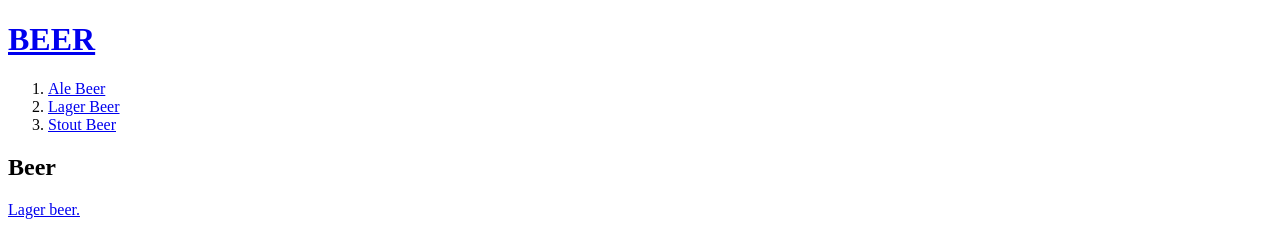
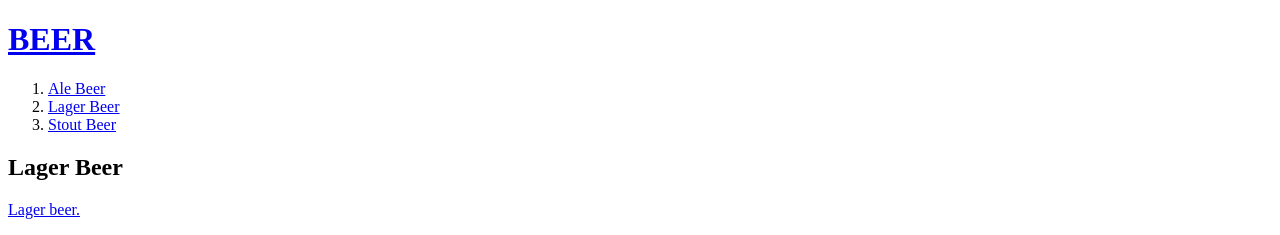
Before and after one commit to globalbmcho/The-kind-of-beers, a plain HTML site: page 2.html in a window 1280 px wide. Shown: the top 235 px of the page. Drawn offline with Linux system fonts and the light colour scheme.

Commit message:
Update 2.html

```diff
--- a/2.html
+++ b/2.html
@@ -11,7 +11,7 @@
 <li><a href="2.html">Lager Beer</a></li>
 <li><a href="3.html">Stout Beer</a></li>
 </ol>
-<h2>Beer</h2>
+<h2>Lager Beer</h2>
 <p><a href="https://en.wikipedia.org/wiki/Lager"target="_blank">Lager beer. </a></p>
 <p>
   Lager (German: storeroom or warehouse) is a type of beer conditioned at low temperatures. It may be pale, golden, amber, or dark. Pale lager is the most widely consumed and commercially available style of beer. Well-known brands include Pilsner Urquell, Miller, Stella Artois, Beck's, Brahma, Budweiser Budvar, Corona, Snow, Tsingtao, Singha, Kirin, Heineken, Carling, Foster's, and Carlsberg.
```
